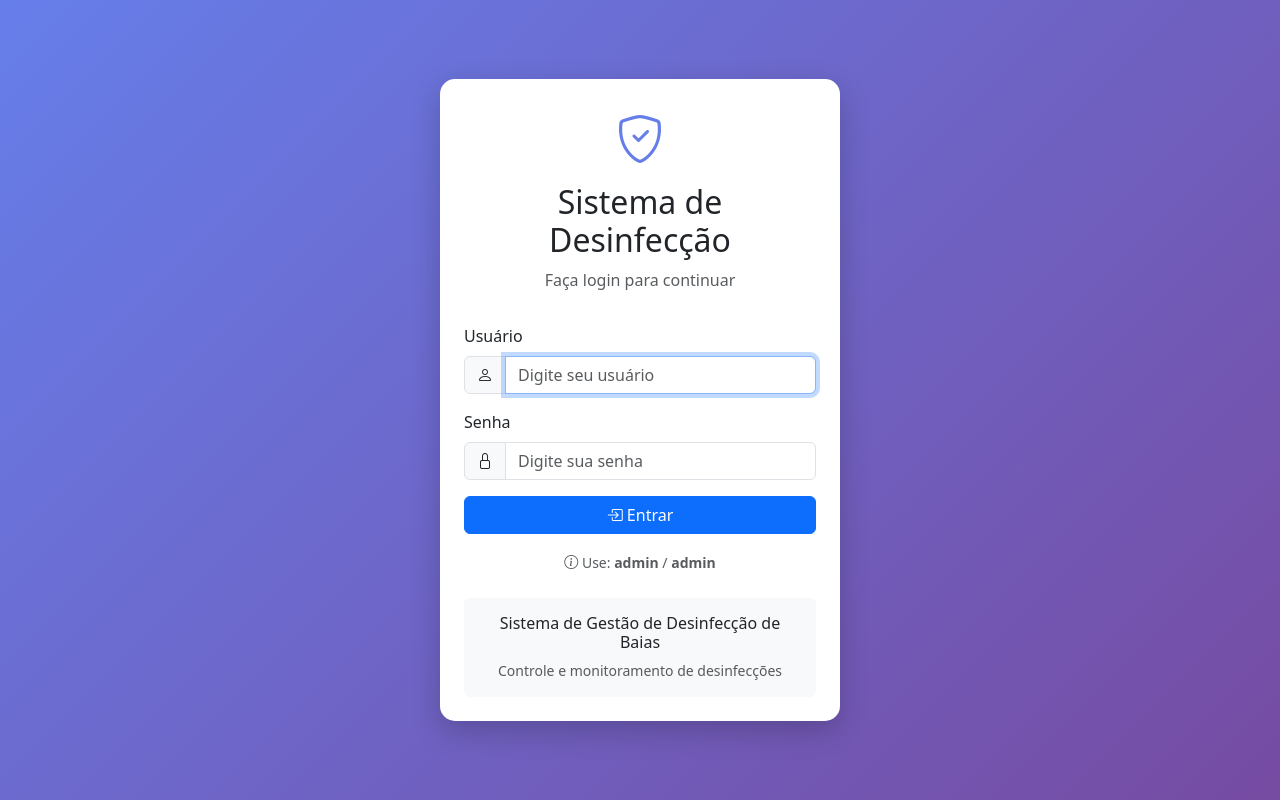
After one commit to cesarmmaia/abrigo-baias, a Flask app: page /login in a window 1280 px wide. The commit adds this page. Run offline with Flask 3, Linux system fonts and the light colour scheme.

Commit message:
Tela de Login inserida no /login com user =  admin e senha =  admin

```diff
--- a/app.py
+++ b/app.py
@@ -1,34 +1,78 @@
-from flask import Flask, render_template, jsonify, request
+from flask import Flask, render_template, jsonify, request, session, redirect, url_for, flash
 from flask_cors import CORS
 from app.models.database import Database
 import os
-from datetime import datetime, timedelta
+from datetime import datetime
+from functools import wraps
 
-app = Flask(__name__, template_folder='app/templates', static_folder='app/static', static_url_path='/static') #
+app = Flask(__name__, template_folder='app/templates', static_folder='app/static', static_url_path='/static')
 CORS(app)
 
 # Configuração
 app.config.from_pyfile('config.py')
+app.secret_key = 'sua_chave_secreta_aqui'  # Para sessions
 
 # Inicializar banco de dados
 db = Database()
 
+# Credenciais fixas (em produção, use banco de dados com hash)
+USUARIO = 'admin'
+SENHA = 'admin'
+
+# Decorator para verificar autenticação
+def login_required(f):
+    @wraps(f)
+    def decorated_function(*args, **kwargs):
+        if 'logado' not in session:
+            return jsonify({'error': 'Não autenticado'}), 401
+        return f(*args, **kwargs)
+    return decorated_function
+
+def verificar_credenciais(username, password):
+    return username == USUARIO and password == SENHA
+
+# Rotas de Autenticação
+@app.route('/login', methods=['GET', 'POST'])
+def login():
+    if request.method == 'POST':
+        username = request.form.get('username')
+        password = request.form.get('password')
+
+        if verificar_credenciais(username, password):
+            session['logado'] = True
+            session['usuario'] = username
+            next_page = request.args.get('next')
+            return redirect(next_page or url_for('index'))
+        else:
+            flash('Credenciais inválidas!', 'error')
+
+    return render_template('login.html')
+
+@app.route('/logout')
+def logout():
+    session.clear()
+    flash('Você foi desconectado!', 'info')
+    return redirect(url_for('login'))
+
+# Rotas Protegidas - Páginas HTML
 @app.route('/')
+@login_required
 def index():
-    return render_template('index.html')
+    return render_template('index.html', usuario=session.get('usuario'))
 
-# Página de agendamentos (HTML)
 @app.route('/agendamentos')
+@login_required
 def pagina_agendamentos():
-    return render_template('agendamentos.html')
-
+    return render_template('agendamentos.html', usuario=session.get('usuario'))
 
 @app.route('/relatorio')
+@login_required
 def pagina_relatorio():
-    return render_template('relatorio.html')
+    return render_template('relatorio.html', usuario=session.get('usuario'))
 
-# Rotas para Desinfecções
+# Rotas para Desinfeccões (API)
 @app.route('/desinfeccoes', methods=['GET'])
+@login_required
 def listar_desinfeccoes():
     try:
         desinfeccoes = db.get_all_desinfeccoes()
@@ -37,6 +81,7 @@ def listar_desinfeccoes():
         return jsonify({'error': str(e)}), 500
 
 @app.route('/desinfeccoes', methods=['POST'])
+@login_required
 def criar_desinfeccao():
     try:
         data = request.get_json()
@@ -51,6 +96,7 @@ def criar_desinfeccao():
         return jsonify({'error': str(e)}), 500
 
 @app.route('/desinfeccoes/<int:id>', methods=['PUT'])
+@login_required
 def atualizar_desinfeccao(id):
     try:
         data = request.get_json()
@@ -66,6 +112,7 @@ def atualizar_desinfeccao(id):
         return jsonify({'error': str(e)}), 500
 
 @app.route('/desinfeccoes/<int:id>', methods=['DELETE'])
+@login_required
 def deletar_desinfeccao(id):
     try:
         db.delete_desinfeccao(id)
@@ -73,10 +120,9 @@ def deletar_desinfeccao(id):
     except Exception as e:
         return jsonify({'error': str(e)}), 500
 
-# Rotas para Agendamentos
-
-# Listar agendamentos
+# Rotas para Agendamentos (API)
 @app.route('/api/agendamentos', methods=['GET'])
+@login_required
 def listar_agendamentos():
     try:
         agendamentos = db.get_all_agendamentos()
@@ -84,9 +130,8 @@ def listar_agendamentos():
     except Exception as e:
         return jsonify({'error': str(e)}), 500
 
-
-# Criar agendamento
 @app.route('/api/agendamentos', methods=['POST'])
+@login_required
 def criar_agendamento():
     try:
         data = request.get_json()
@@ -100,9 +145,8 @@ def criar_agendamento():
     except Exception as e:
         return jsonify({'error': str(e)}), 500
 
-
-# Atualizar status do agendamento
 @app.route('/api/agendamentos/<int:id>/status', methods=['PUT'])
+@login_required
 def atualizar_status_agendamento(id):
     try:
         data = request.get_json()
@@ -111,9 +155,8 @@ def atualizar_status_agendamento(id):
     except Exception as e:
         return jsonify({'error': str(e)}), 500
 
-
-# Deletar agendamento
 @app.route('/api/agendamentos/<int:id>', methods=['DELETE'])
+@login_required
 def deletar_agendamento(id):
     try:
         db.delete_agendamento(id)
@@ -121,11 +164,11 @@ def deletar_agendamento(id):
     except Exception as e:
         return jsonify({'error': str(e)}), 500
 
-
-# Concluir agendamento
 @app.route('/api/agendamentos/<int:id>/concluir', methods=['POST'])
+@login_required
 def concluir_agendamento(id):
     try:
+        # Buscar todos e filtrar manualmente
         agendamentos = db.get_all_agendamentos()
         agendamento = next((a for a in agendamentos if a['id'] == id), None)
 
@@ -140,6 +183,7 @@ def concluir_agendamento(id):
             f"Agendamento concluído. Original: {agendamento.get('observacao', '')}"
         )
 
+        # Atualizar status do agendamento
         db.update_agendamento_status(id, 'concluido')
 
         return jsonify({
@@ -149,26 +193,21 @@ def concluir_agendamento(id):
     except Exception as e:
         return jsonify({'error': str(e)}), 500
 
-# Rota para Relatório
+# Rota para Relatório (API)
 @app.route('/api/relatorio')
+@login_required
 def api_relatorio():
     try:
         desinfeccoes = db.get_all_desinfeccoes()
 
-        # Verificar se há registros
         if not desinfeccoes:
             return jsonify({'message': 'Nenhum registro de desinfecção encontrado'}), 200
 
-        # Processar dados para relatório
         for desinfeccao in desinfeccoes:
             try:
-                # Converter string para objeto datetime
                 data_desinfeccao = datetime.strptime(desinfeccao['data_desinfeccao'], '%Y-%m-%d')
-
-                # Calcular diferença de dias (apenas dias positivos)
                 dias_desde_desinfeccao = max(0, (datetime.now() - data_desinfeccao).days)
 
-                # Determinar status baseado nos dias
                 if dias_desde_desinfeccao >= 15:
                     status = 'pendente'
                 elif dias_desde_desinfeccao >= 10:
@@ -176,19 +215,15 @@ def api_relatorio():
                 else:
                     status = 'ok'
 
-                # Adicionar campos calculados
                 desinfeccao['dias_desde_desinfeccao'] = dias_desde_desinfeccao
                 desinfeccao['status'] = status
                 desinfeccao['data_formatada'] = data_desinfeccao.strftime('%d/%m/%Y')
-
             except ValueError as ve:
-                # Log de erro para data inválida
                 print(f"Erro ao processar data: {desinfeccao['data_desinfeccao']} - {ve}")
                 desinfeccao['dias_desde_desinfeccao'] = None
                 desinfeccao['status'] = 'erro'
                 desinfeccao['data_formatada'] = 'Data inválida'
 
-        # Ordenar por data de desinfecção (mais recente primeiro)
         desinfeccoes_ordenadas = sorted(
             desinfeccoes,
             key=lambda x: (
@@ -198,7 +233,6 @@ def api_relatorio():
             reverse=True
         )
 
-        # Estatísticas para dashboard
         estatisticas = {
             'total': len(desinfeccoes_ordenadas),
             'ok': sum(1 for d in desinfeccoes_ordenadas if d.get('status') == 'ok'),
@@ -218,7 +252,6 @@ def api_relatorio():
 
 @app.route('/debug-static')
 def debug_static():
-    import os
     static_path = os.path.join(os.path.dirname(__file__), 'static')
     css_path = os.path.join(static_path, 'css', 'style.css')
     js_path = os.path.join(static_path, 'js', 'main.js')
@@ -230,5 +263,20 @@ def debug_static():
     Current working directory: {os.getcwd()}
     """
 
+@app.route('/debug-api')
+def debug_api():
+    try:
+        desinfeccoes = db.get_all_desinfeccoes()
+        agendamentos = db.get_all_agendamentos()
+
+        return jsonify({
+            'desinfeccoes_count': len(desinfeccoes),
+            'agendamentos_count': len(agendamentos),
+            'desinfeccoes_sample': desinfeccoes[:2] if desinfeccoes else [],
+            'agendamentos_sample': agendamentos[:2] if agendamentos else []
+        })
+    except Exception as e:
+        return jsonify({'error': str(e)}), 500
+
 if __name__ == '__main__':
     app.run(debug=True)
--- /dev/null
+++ b/app/templates/login.html
@@ -0,0 +1,109 @@
+<!DOCTYPE html>
+<html lang="pt-BR">
+<head>
+    <meta charset="UTF-8">
+    <meta name="viewport" content="width=device-width, initial-scale=1.0">
+    <title>Login - Sistema de Gestão de Desinfecção</title>
+    <link href="https://cdn.jsdelivr.net/npm/bootstrap@5.3.0/dist/css/bootstrap.min.css" rel="stylesheet">
+    <link href="https://cdn.jsdelivr.net/npm/bootstrap-icons@1.10.0/font/bootstrap-icons.css" rel="stylesheet">
+    <style>
+        body {
+            background: linear-gradient(135deg, #667eea 0%, #764ba2 100%);
+            height: 100vh;
+            display: flex;
+            align-items: center;
+            justify-content: center;
+        }
+        .login-card {
+            background: white;
+            border-radius: 15px;
+            box-shadow: 0 10px 30px rgba(0, 0, 0, 0.2);
+            width: 100%;
+            max-width: 400px;
+        }
+        .logo {
+            text-align: center;
+            margin-bottom: 2rem;
+        }
+        .logo i {
+            font-size: 3rem;
+            color: #667eea;
+        }
+    </style>
+</head>
+<body>
+    <div class="login-card p-4">
+        <div class="logo">
+            <i class="bi bi-shield-check"></i>
+            <h2 class="mt-2">Sistema de Desinfecção</h2>
+            <p class="text-muted">Faça login para continuar</p>
+        </div>
+
+        {% with messages = get_flashed_messages(with_categories=true) %}
+            {% if messages %}
+                {% for category, message in messages %}
+                    <div class="alert alert-{{ 'danger' if category == 'error' else 'info' }} alert-dismissible fade show" role="alert">
+                        {{ message }}
+                        <button type="button" class="btn-close" data-bs-dismiss="alert"></button>
+                    </div>
+                {% endfor %}
+            {% endif %}
+        {% endwith %}
+
+        <form method="POST" action="{{ url_for('login') }}">
+            <input type="hidden" name="next" value="{{ request.args.get('next', '') }}">
+
+            <div class="mb-3">
+                <label for="username" class="form-label">Usuário</label>
+                <div class="input-group">
+                    <span class="input-group-text"><i class="bi bi-person"></i></span>
+                    <input type="text" class="form-control" id="username" name="username"
+                           placeholder="Digite seu usuário" required autofocus>
+                </div>
+            </div>
+
+            <div class="mb-3">
+                <label for="password" class="form-label">Senha</label>
+                <div class="input-group">
+                    <span class="input-group-text"><i class="bi bi-lock"></i></span>
+                    <input type="password" class="form-control" id="password" name="password"
+                           placeholder="Digite sua senha" required>
+                </div>
+            </div>
+
+            <button type="submit" class="btn btn-primary w-100 mb-3">
+                <i class="bi bi-box-arrow-in-right"></i> Entrar
+            </button>
+
+            <div class="text-center">
+                <small class="text-muted">
+                    <i class="bi bi-info-circle"></i>
+                    Use: <strong>admin</strong> / <strong>admin</strong>
+                </small>
+            </div>
+        </form>
+
+        <div class="mt-4 p-3 bg-light rounded">
+            <h6 class="text-center mb-2">Sistema de Gestão de Desinfecção de Baias</h6>
+            <p class="text-center text-muted small mb-0">
+                Controle e monitoramento de desinfecções
+            </p>
+        </div>
+    </div>
+
+    <script src="https://cdn.jsdelivr.net/npm/bootstrap@5.3.0/dist/js/bootstrap.bundle.min.js"></script>
+    <script>
+        // Focar no campo de usuário ao carregar a página
+        document.addEventListener('DOMContentLoaded', function() {
+            document.getElementById('username').focus();
+        });
+
+        // Mostrar/ocultar senha
+        function togglePassword() {
+            const passwordField = document.getElementById('password');
+            const type = passwordField.getAttribute('type') === 'password' ? 'text' : 'password';
+            passwordField.setAttribute('type', type);
+        }
+    </script>
+</body>
+</html>
```
Also changed, not shown: app/templates/agendamentos.html (+15 -3 lines), app/templates/index.html (+13 -3 lines), app/templates/relatorio.html (+22 -6 lines), auth.py (added, +17 -0 lines).
